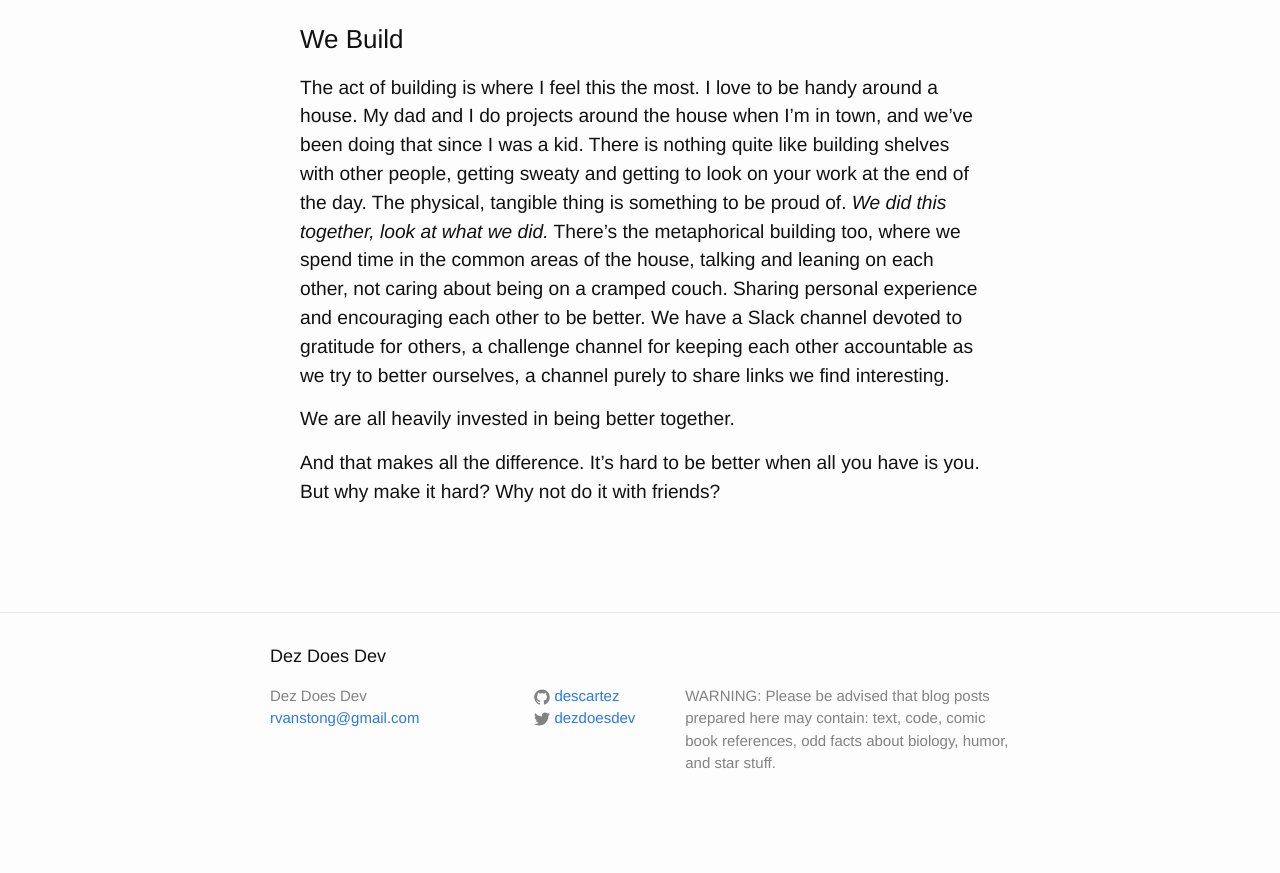
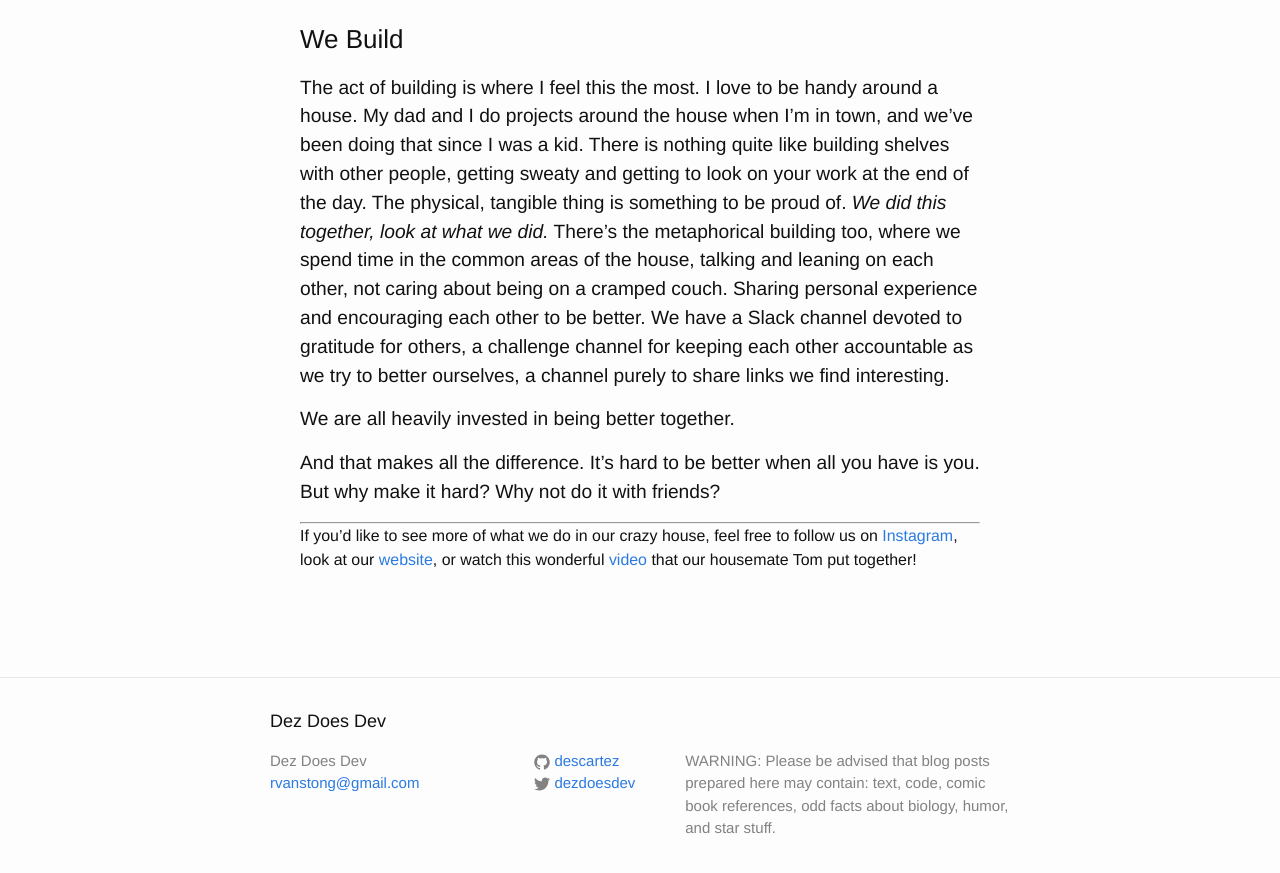
Before and after one commit to descartez/devblog, a Jekyll site: the page built from _posts/2015-11-24-not-a-dorm.md, in a window 1280 px wide and 900 px high, scrolled down 3018 px. Shown: the top 873 px of the window. Built offline with Jekyll 4.4.1, drawn with Linux system fonts in a browser that asks for light colours; nearby versions of some CDN libraries; before the commit the page ends 3853 px from its top, so only the background shows below that.

Commit message:
adds in links at bottom of not-a-dorm post

```diff
--- a/_posts/2015-11-24-not-a-dorm.md
+++ b/_posts/2015-11-24-not-a-dorm.md
@@ -77,3 +77,6 @@ The act of building is where I feel this the most. I love to be handy around a h
 We are all heavily invested in being better together.
 
 And that makes all the difference. It's hard to be better when all you have is you. But why make it hard? Why not do it with friends?
+
+----
+##### If you'd like to see more of what we do in our crazy house, feel free to follow us on [Instagram](https://www.instagram.com/goodmorningubuntu/), look at our [website](http://www.ubuntusf.org/), or watch this wonderful [video](https://www.youtube.com/watch?v=6joCaacjnlA) that our housemate Tom put together!
```
